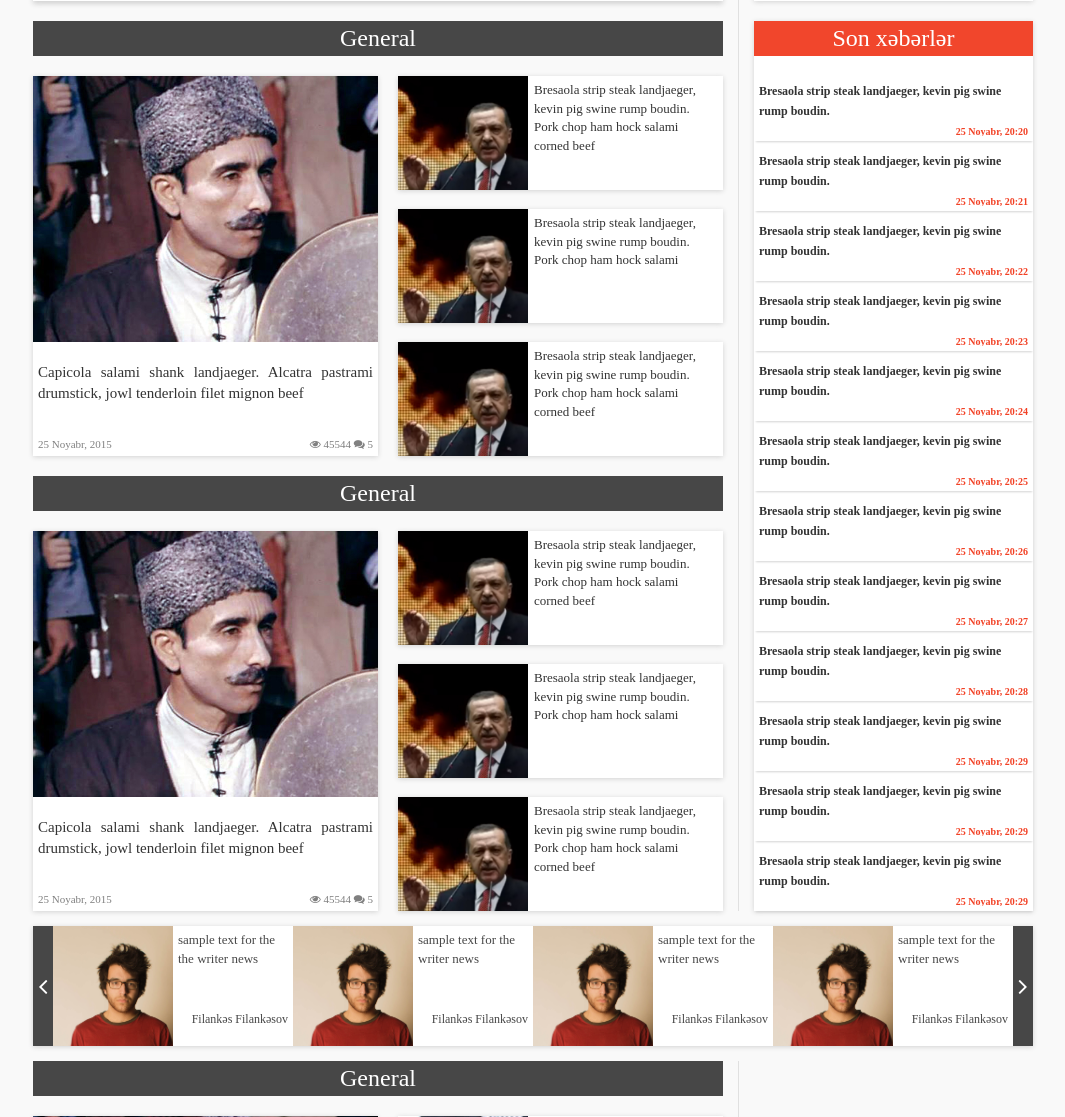
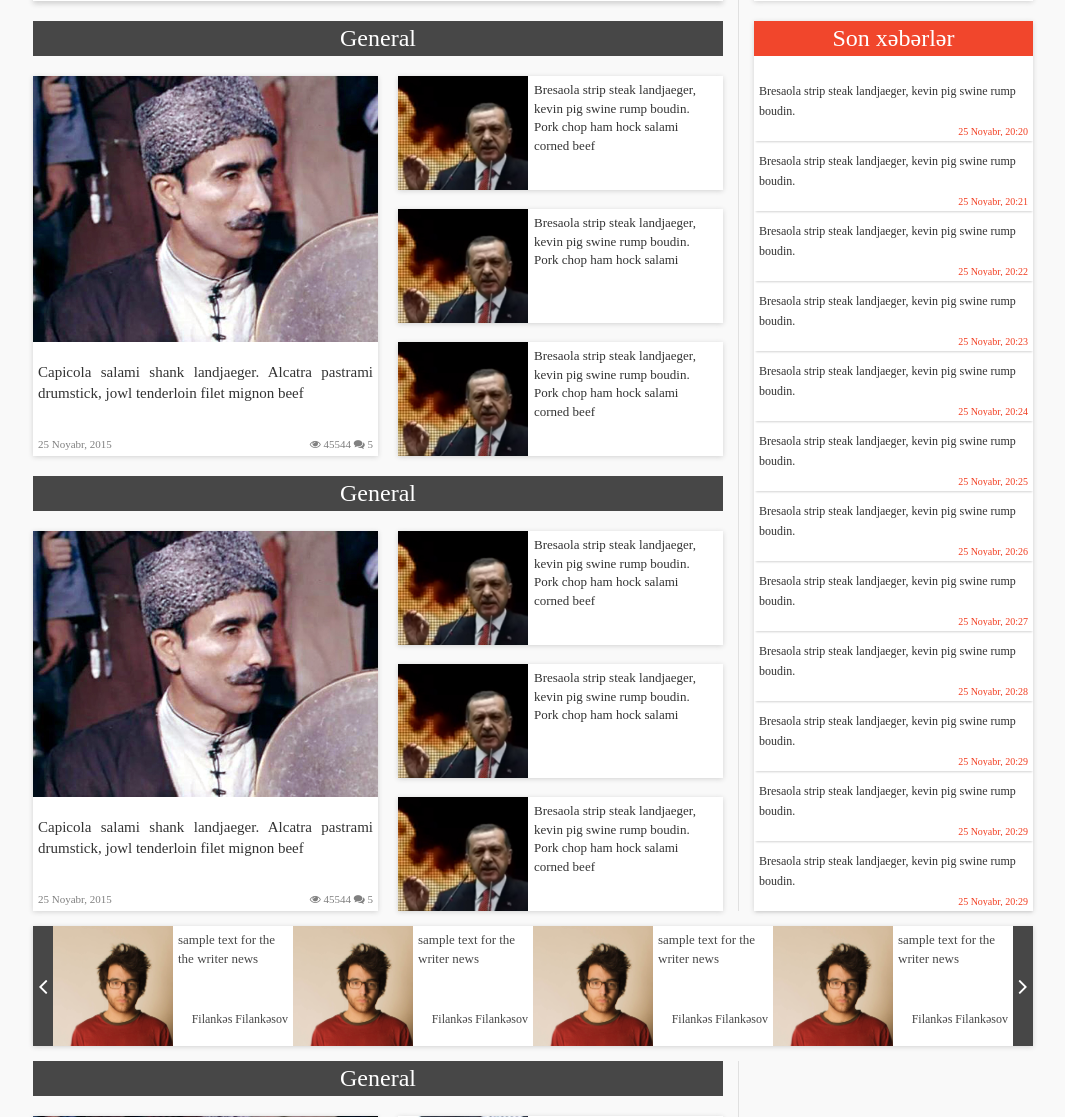
Before and after one commit to orkhanfarmanli/azpress.az, a PHP site: page / in a window 1280 px wide. Shown: the part 751-1868 px from the top of the page, without its empty margins (107-1172 px from the left). Run offline with PHP 8.4, Linux system fonts and the light colour scheme.

Commit message:
testing ssh key

```diff
--- a/style/lastNews.css
+++ b/style/lastNews.css
@@ -4,7 +4,7 @@
   margin-top: 20px;
   background: white;
   box-shadow: 0px 1px 5px lightgray;
-  font-weight: bold;
+  /*font-weight: bold;*/
 
 }
 
@@ -51,6 +51,7 @@
 .newsTitle:hover{
   cursor: pointer;
   color: #F24024;
+  font-size: 13px;
 }
 
 
```
